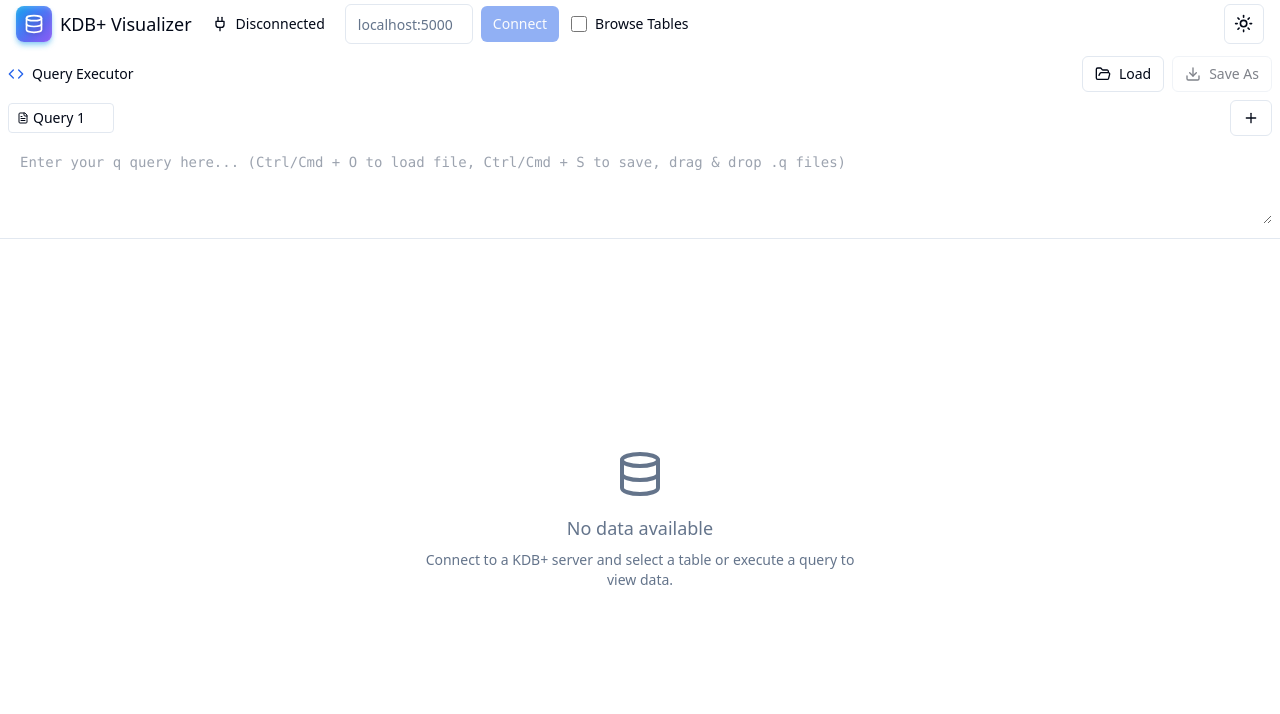
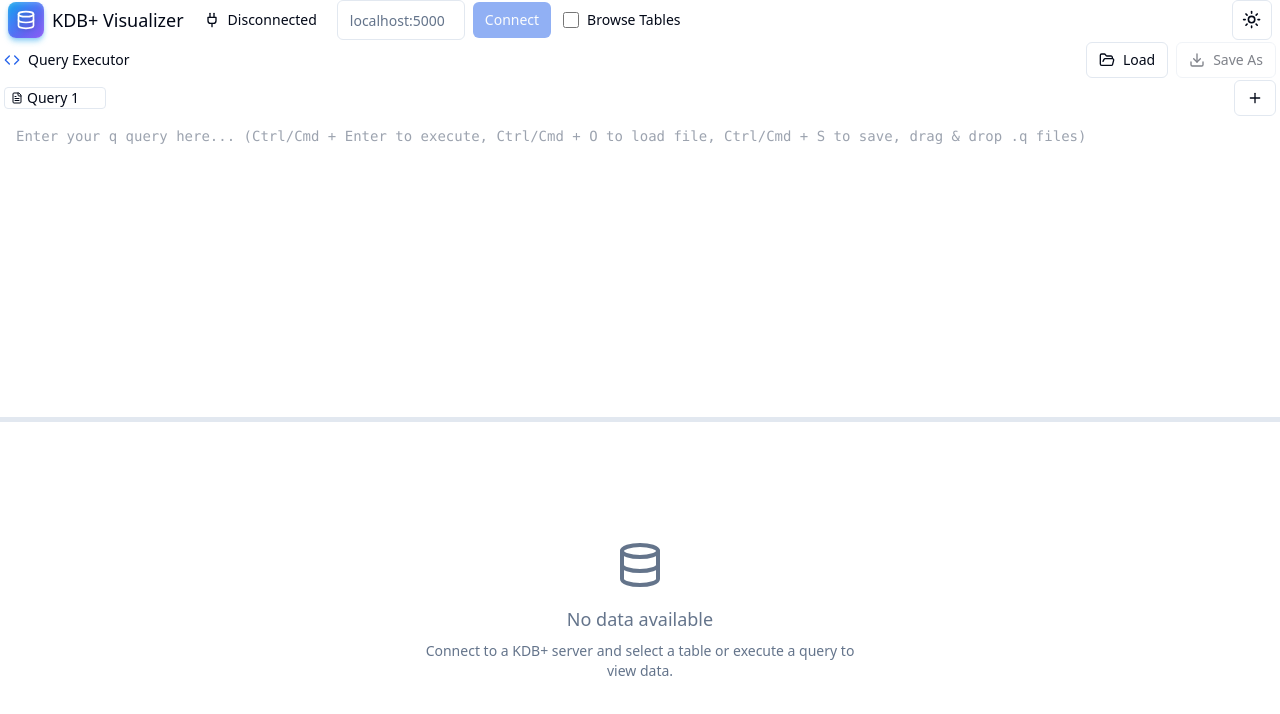
Before and after one commit to ajayrathore/kdb-viz, a React (Vite) app: page / in a window 1280 px wide. Shown: the top 714 px of the page. Built offline with nearby package versions, Linux system fonts and the light colour scheme.

Commit message:
gui enhancement

```diff
--- a/src/components/query-executor-simple.tsx
+++ b/src/components/query-executor-simple.tsx
@@ -460,9 +460,9 @@
 
 
   return (
-    <div className="query-executor-section p-2">
+    <div className="query-executor-section px-1 py-0.5 h-full flex flex-col">
       {/* Tab Headers */}
-      <div className="flex items-center justify-between mb-2">
+      <div className="flex items-center justify-between mb-0.5">
         <div className="flex items-center space-x-2">
           <Code className="h-4 w-4 text-primary" />
           <h3 className="text-sm font-medium">Query Executor</h3>
@@ -494,12 +494,12 @@
       </div>
 
       {/* Tabs */}
-      <div className="flex items-center space-x-1 mb-2">
+      <div className="flex items-center space-x-1 mb-0.5">
         <div className="flex items-center space-x-1 flex-1 overflow-x-auto">
           {tabs.map((tab) => (
             <div
               key={tab.id}
-              className={`flex items-center space-x-1 px-2 py-1 rounded text-sm cursor-pointer group relative min-w-0 ${
+              className={`flex items-center space-x-1 px-1.5 py-0 rounded text-sm cursor-pointer group relative min-w-0 ${
                 tab.id === activeTabId
                   ? 'query-tab-active'
                   : 'query-tab-inactive'
@@ -549,8 +549,8 @@
         onChange={handleFileSelected}
       />
 
-      <div className="space-y-2">
-        <div>
+      <div className="flex-1 flex flex-col space-y-0.5">
+        <div className="flex-1">
           <textarea
             ref={textareaRef}
             value={query}
@@ -566,10 +566,10 @@
             onDragLeave={handleDragLeave}
             onDragOver={handleDragOverEvent}
             onDrop={handleDropEvent}
-            placeholder="Enter your q query here... (Ctrl/Cmd + O to load file, Ctrl/Cmd + S to save, drag & drop .q files)"
-            className="query-editor w-full min-h-20 max-h-[80vh] px-3 py-2 rounded-md overflow-x-auto whitespace-pre focus:outline-none focus:ring-2 focus:ring-primary focus:border-transparent font-mono text-sm text-foreground transition-colors enhanced-scrollbar"
+            placeholder="Enter your q query here... (Ctrl/Cmd + Enter to execute, Ctrl/Cmd + O to load file, Ctrl/Cmd + S to save, drag & drop .q files)"
+            className="query-editor w-full h-full px-3 py-2 rounded-md overflow-x-auto whitespace-pre focus:outline-none focus:ring-2 focus:ring-primary focus:border-transparent font-mono text-sm text-foreground transition-colors enhanced-scrollbar"
             disabled={isExecuting || !activeTab}
-            style={{ resize: 'both' }}
+            style={{ resize: 'none', minHeight: '80px' }}
           />
         </div>
 
--- a/src/components/virtual-data-grid.tsx
+++ b/src/components/virtual-data-grid.tsx
@@ -1,4 +1,4 @@
-import React, { useMemo, useState, useRef } from 'react';
+import React, { useMemo, useState, useRef, useLayoutEffect } from 'react';
 import { useVirtualizer } from '@tanstack/react-virtual';
 import {
   useReactTable,
@@ -57,8 +57,13 @@
   const [dropdownDraggedColumn, setDropdownDraggedColumn] = useState<string | null>(null);
   const [isColumnModalOpen, setIsColumnModalOpen] = useState(false);
 
+  // State for dynamic height measurement
+  const [containerHeight, setContainerHeight] = useState<number>(400); // fallback height
+
   // Ref for virtual scrolling
   const tableContainerRef = useRef<HTMLDivElement>(null);
+  // Ref for ResizeObserver
+  const resizeObserverRef = useRef<ResizeObserver | null>(null);
 
   // Initialize column order when data changes
   React.useEffect(() => {
@@ -66,6 +71,55 @@
       setColumnOrder(['__row_number__', ...data.columns.map((_, index) => index.toString())]);
     }
   }, [data]);
+
+  // Dynamic height measurement for virtual scrolling
+  useLayoutEffect(() => {
+    const measureContainer = () => {
+      if (tableContainerRef.current) {
+        const parentElement = tableContainerRef.current.parentElement;
+        if (parentElement) {
+          // Get the available height from the parent container
+          const parentRect = parentElement.getBoundingClientRect();
+          const containerRect = tableContainerRef.current.getBoundingClientRect();
+
+          // Calculate the height by finding how much space is above this container
+          const headerHeight = containerRect.top - parentRect.top;
+          const availableHeight = parentRect.height - headerHeight;
+
+          // Ensure minimum height and apply measurement
+          const measuredHeight = Math.max(200, Math.floor(availableHeight - 8)); // -8px for margin/padding
+          setContainerHeight(measuredHeight);
+        }
+      }
+    };
+
+    // Initial measurement
+    measureContainer();
+
+    // Setup ResizeObserver for dynamic updates
+    if (tableContainerRef.current && typeof ResizeObserver !== 'undefined') {
+      resizeObserverRef.current = new ResizeObserver((entries) => {
+        for (const entry of entries) {
+          // Debounce the measurement to avoid excessive updates
+          setTimeout(measureContainer, 10);
+        }
+      });
+
+      // Observe the container's parent for size changes
+      const parentElement = tableContainerRef.current.parentElement;
+      if (parentElement) {
+        resizeObserverRef.current.observe(parentElement);
+      }
+    }
+
+    // Cleanup function
+    return () => {
+      if (resizeObserverRef.current) {
+        resizeObserverRef.current.disconnect();
+        resizeObserverRef.current = null;
+      }
+    };
+  }, [data]); // Re-run when data changes to ensure proper measurement
 
   // Drag & Drop Event Handlers
   const handleDragStart = (e: React.DragEvent, columnId: string) => {
@@ -378,6 +432,14 @@
     estimateSize: () => 40, // Estimated row height
     overscan: 20, // Increased overscan to ensure more rows are rendered beyond viewport
   });
+
+  // Update virtualizer when container height changes
+  React.useEffect(() => {
+    if (rowVirtualizer && tableContainerRef.current) {
+      rowVirtualizer.measure();
+    }
+  }, [containerHeight, rowVirtualizer]);
+
 
   const virtualRows = rowVirtualizer.getVirtualItems();
   const totalSize = rowVirtualizer.getTotalSize();
@@ -701,8 +763,8 @@
       {/* Virtual Scrolling Container */}
       <div
         ref={tableContainerRef}
-        className="flex-1 overflow-auto relative enhanced-scrollbar focus:outline-none focus:ring-2 focus:ring-primary/50"
-        style={{ maxHeight: 'calc(100vh - 250px)' }}
+        className="overflow-auto relative enhanced-scrollbar focus:outline-none focus:ring-2 focus:ring-primary/50"
+        style={{ height: `${containerHeight}px` }}
         tabIndex={0}
         onKeyDown={handleKeyDown}
         role="grid"
--- a/src/pages/dashboard-page.tsx
+++ b/src/pages/dashboard-page.tsx
@@ -62,10 +62,21 @@
         toggleSidebar();
       }
 
-      // Ctrl/Cmd + C: Open chart modal (when data is available)
+      // Ctrl/Cmd + C: Open chart modal (when data is available and not editing text)
       if (isCtrlCmd && event.key === 'c' && currentData && currentData.data.length > 0) {
+        // Check if user is currently focused in a text editing context
+        const activeElement = document.activeElement;
+        const isEditingText = activeElement && (
+          activeElement.tagName === 'TEXTAREA' ||
+          activeElement.tagName === 'INPUT' ||
+          (activeElement as HTMLElement).contentEditable === 'true'
+        );
+
+        // Only trigger chart modal if user is not editing text
+        if (!isEditingText) {
           event.preventDefault();
           setIsChartModalOpen(true);
+        }
       }
     };
 
@@ -171,7 +182,7 @@
   return (
     <div className="h-screen flex flex-col bg-background">
       {/* Header */}
-      <header className="app-header px-4 py-1">
+      <header className="app-header px-2 py-0">
         <div className="flex items-center justify-between">
           <div className="flex items-center space-x-3">
             <div className="flex items-center space-x-2">
@@ -197,14 +208,23 @@
         </div>
       </header>
 
-      {/* Query Executor */}
+      {/* Query Executor and Main Content with Vertical Resizing */}
+      <div className="flex-1 overflow-hidden">
+        <PanelGroup direction="vertical" className="h-full">
+          {/* Query Executor Panel */}
+          <Panel defaultSize={50} minSize={15} maxSize={85}>
             <QueryExecutorSimple
               onExecuteQuery={handleExecuteQuery}
               isExecuting={isExecuting}
             />
+          </Panel>
 
-      {/* Main Content */}
-      <div className="flex-1 overflow-hidden">
+          {/* Vertical Resize Handle */}
+          <PanelResizeHandle className="h-1 bg-border hover:bg-primary/20 transition-colors cursor-row-resize" />
+
+          {/* Main Content Panel */}
+          <Panel defaultSize={50} minSize={15}>
+            <div className="h-full overflow-hidden">
         {browseTables && isSidebarVisible ? (
           <PanelGroup direction="horizontal" className="h-full">
             {/* Left Sidebar Panel */}
@@ -261,6 +281,9 @@
             </div>
           )}
             </div>
+          </Panel>
+        </PanelGroup>
+      </div>
 
       {/* Chart Modal */}
       {currentData && (
```
Lines whose indentation alone changed are shown as unchanged.
